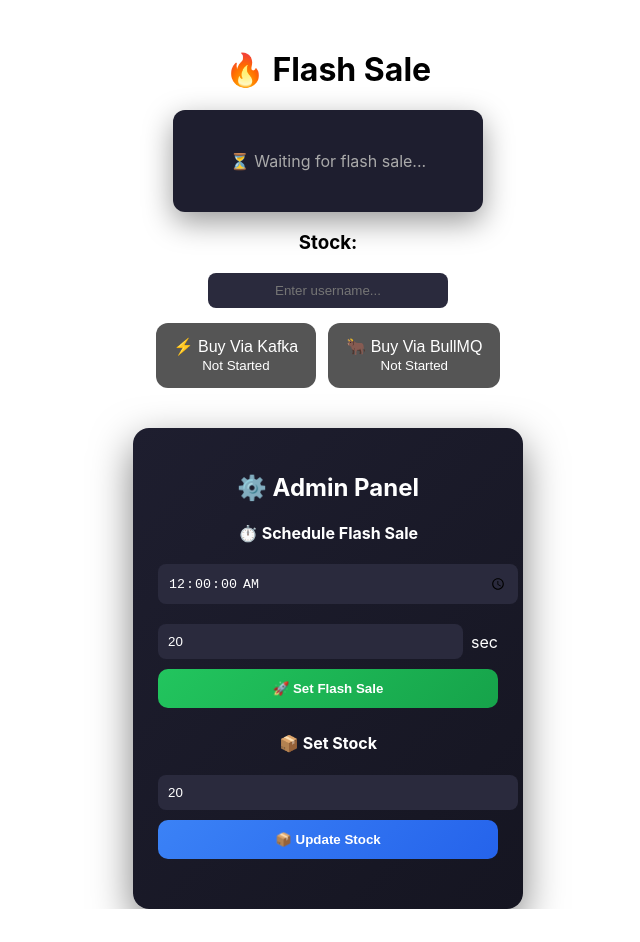
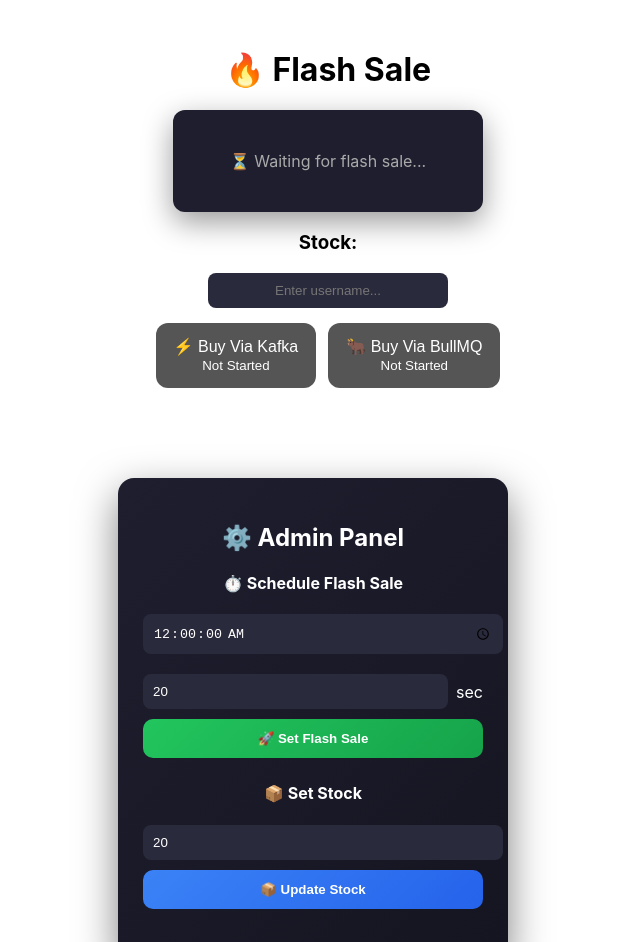
Before and after one commit to dimlat/bookipi, a React (Create React App) app in the folder frontend/: page / in a window 1280 px wide. Shown: the top 942 px of the page, without its empty margins (312-952 px from the left). Before the commit the page ends 909 px from the top, so only its background shows below. Built offline with nearby package versions, Linux system fonts and the light colour scheme; no server answers.

Commit message:
refactor: update layout to include PurchaseList alongside AdminPanel

```diff
--- a/frontend/src/App.js
+++ b/frontend/src/App.js
@@ -2,6 +2,7 @@ import { useEffect, useState } from "react";
 import BuyButton from "./components/BuyButton";
 import FlashSaleTimer from "./components/FlashSaleTimer";
 import AdminPanel from "./components/AdminPanel";
+import PurchaseList from "./components/PurchaseList";
 
 function App() {
   const [stock, setStock] = useState(null);
@@ -30,7 +31,15 @@ function App() {
       <h3>Stock: {stock}</h3>
 
       <BuyButton stock={stock} isLive={isLive} />
-      <AdminPanel />
+      <div style={{
+        display: "flex",
+        gap: 30,
+        justifyContent: "center",
+        marginTop: 50
+      }}>
+        <AdminPanel />
+        <PurchaseList />
+      </div>
 
     </div>
   );
```
